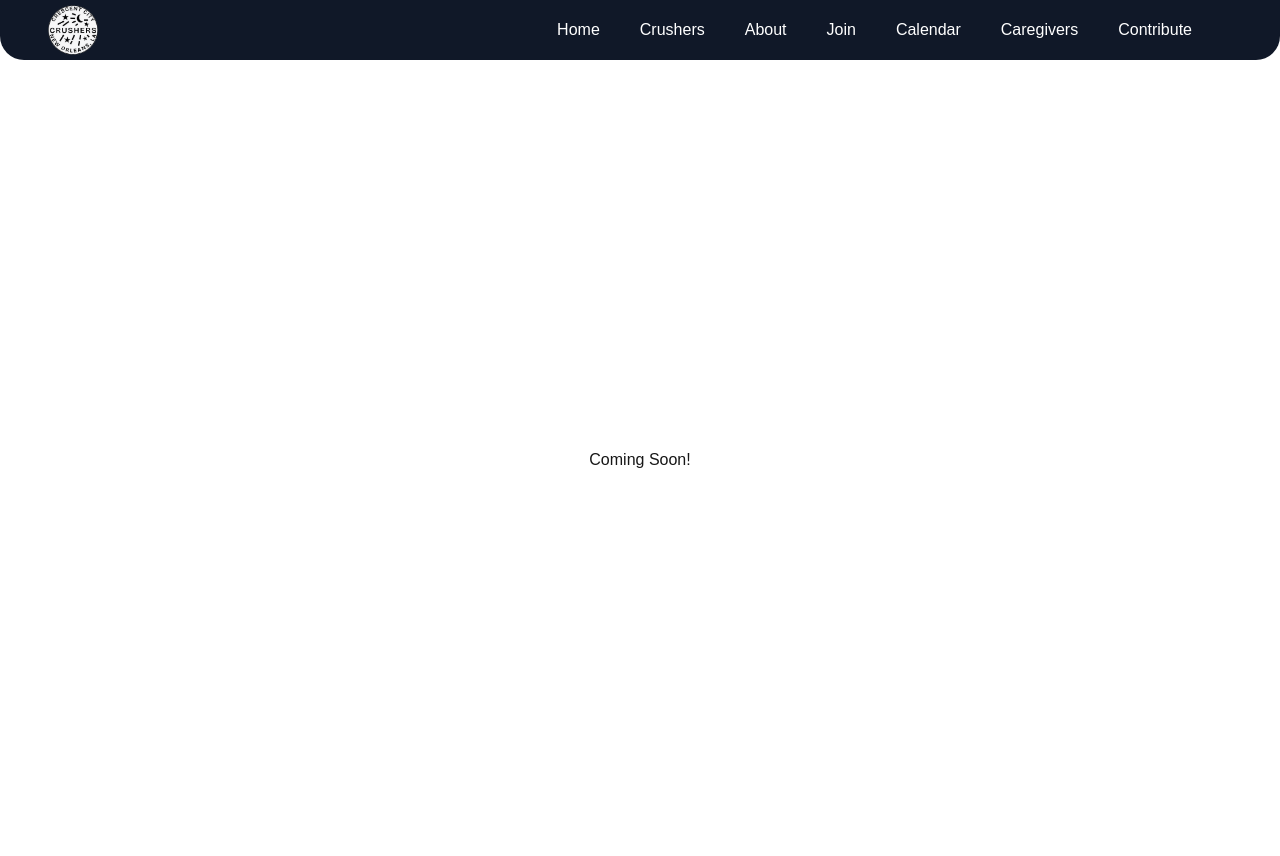
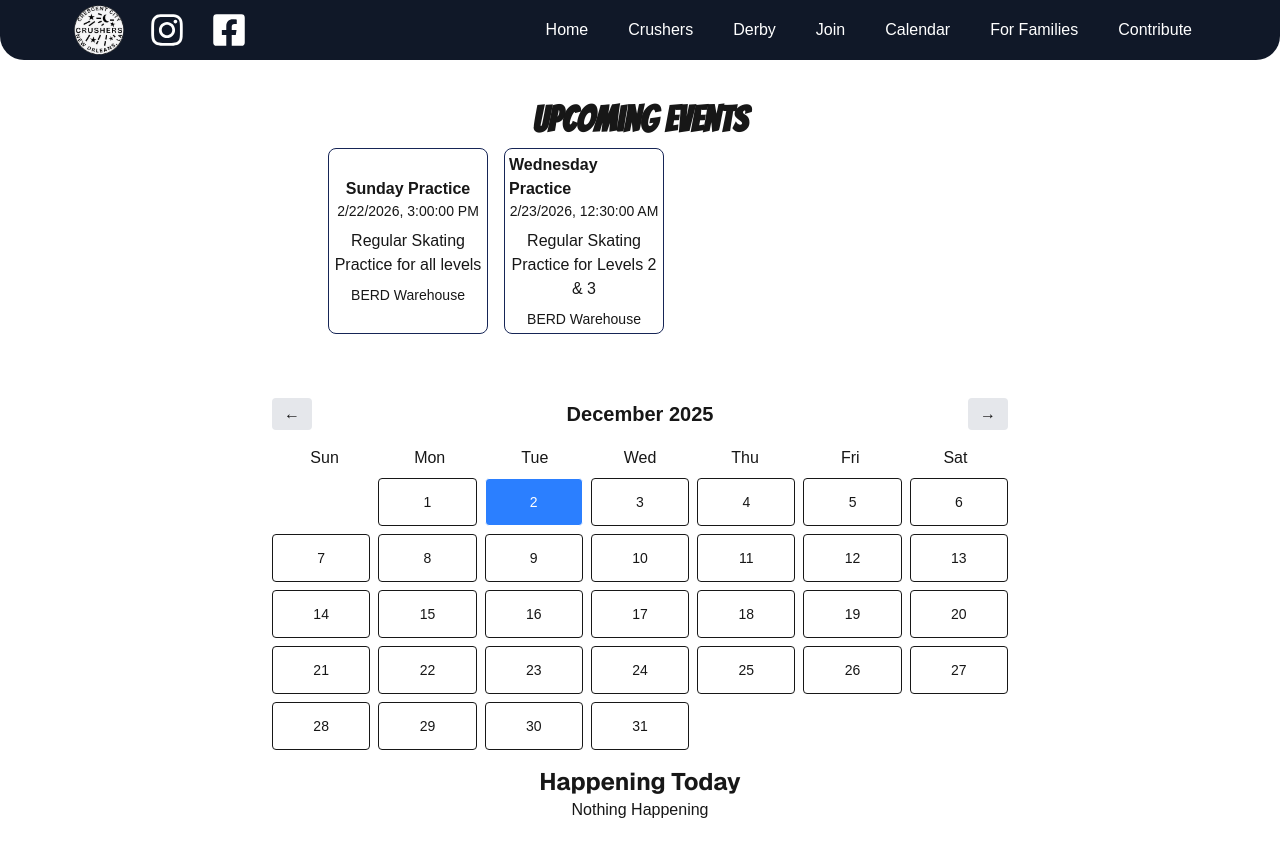
Before and after one commit to Crescent-City-Crushers-JRD/crushers-central, a Next.js app: page /calendar in a window 1280 px wide. Shown: the top 856 px of the page. Built offline with nearby package versions, Linux system fonts and the light colour scheme.

Commit message:
Adds Events Pages, adds facebook and insta links

```diff
--- a/app/calendar/page.js
+++ b/app/calendar/page.js
@@ -1,3 +1,51 @@
+"use client"
+import MonthCalendar from "@/app/components/MonthCalendar";
+import EventsCards from "@/app/components/EventsCards";
+import {useEffect, useState} from "react";
+
 export default function CalendarPage() {
-    return (<div className={"w-full h-screen flex flex-col justify-center items-center"}>Coming Soon!</div>)
+    const [selectedDate, setSelectedDate] = useState(new Date());
+    const [dateEvents, setDateEvents] = useState(null);
+
+
+    const sampleUpcomingEvents = [{
+        id: 1,
+        ccEventName: "Sunday Practice",
+        ccEventDate: "2026-02-22",
+        ccEventStart: "2026-02-22T09:00:00-06:00",
+        ccEventEnd: "2026-02-22T011:00:00-06:00",
+        ccEventDescription: "Regular Skating Practice for all levels",
+        ccEventLocation: "BERD Warehouse",
+    },
+        {
+            id: 2,
+            ccEventName: "Wednesday Practice",
+            ccEventDate: "2026-02-25",
+            ccEventStart: "2026-02-22T18:30:00-06:00",
+            ccEventEnd: "2026-02-22T011:20:30-06:00",
+            ccEventDescription: "Regular Skating Practice for Levels 2 & 3",
+            ccEventLocation: "BERD Warehouse",
+        }
+    ];
+    const [upcomingEvents, setUpcomingEvents] = useState(sampleUpcomingEvents);
+
+    useEffect(() => {
+
+    },[])
+
+    const handleDate = (date) => {
+        console.log("Date As Recorded By Calendar Page:", date);
+        const newDate = new Date(date);
+        setSelectedDate(newDate);
+    }
+
+    const today = new Date();
+
+    return (<div className={"w-full h-screen flex flex-col justify-start pt-10 items-center"}>
+        <h2 className={"text-4xl font-bold font-banger"}>Upcoming Events</h2>
+        <EventsCards ccEvents={upcomingEvents} />
+        <MonthCalendar onDateSelect={handleDate} />
+        <h2 className={"text-2xl font-bold font-sans"}>{selectedDate.toDateString() !== today.toDateString()   ? `Happening on ${selectedDate.toLocaleDateString()}` : `Happening Today`}</h2>
+        <EventsCards ccEvents={dateEvents} />
+        </div>)
 }
--- /dev/null
+++ b/app/components/EventCard.js
@@ -0,0 +1,12 @@
+"use client"
+export default function EventCard({ccEvent}) {
+    const eventStart = new Date(ccEvent.ccEventStart);
+    return (
+        <div className="flex flex-col justify-center items-center w-1/4 border min-w-[180] border-blue-950 rounded-lg p-1 m-2">
+            <h3 className={"font-bold"}>{ccEvent.ccEventName}</h3>
+            <p className={"pb-2 text-sm"}>{eventStart.toLocaleString()}</p>
+            <p className={"text-center pb-2"}>{ccEvent.ccEventDescription}</p>
+            <p className={"text-sm"}>{ccEvent.ccEventLocation}</p>
+        </div>
+    )
+}
--- /dev/null
+++ b/app/components/EventsCards.js
@@ -0,0 +1,19 @@
+"use client"
+
+import EventCard from "@/app/components/EventCard";
+
+export default function EventsCards({ ccEvents }) {
+    if (ccEvents === null) {
+        return <div>Nothing Happening</div>;
+    }
+    const cards = ccEvents.map((ccEvent)=> {
+        return (
+            <EventCard key={ccEvent.id} ccEvent={ccEvent} />
+        )
+    })
+    return (
+        <div className="flex flex-row overflow-x-scroll w-1/2 mb-10">
+            {cards.length === 0 ? <div>Nothing Happening</div> : cards}
+        </div>
+    )
+}
--- /dev/null
+++ b/app/components/MonthCalendar.js
@@ -0,0 +1,108 @@
+"use client";
+
+import { useState } from "react";
+
+export default function MonthCalendar({ onDateSelect }) {
+    const [currentDate, setCurrentDate] = useState(new Date());
+    const [selectedDate, setSelectedDate] = useState("");
+
+    const year = currentDate.getFullYear();
+    const month = currentDate.getMonth();
+
+    const firstDayOfMonth = new Date(year, month, 1);
+    const lastDayOfMonth = new Date(year, month + 1, 0);
+
+    const startDayIndex = firstDayOfMonth.getDay(); // 0 (Sun) - 6 (Sat)
+    const totalDays = lastDayOfMonth.getDate();
+
+    const daysInGrid = [];
+
+    // Empty cells before month starts
+    for (let i = 0; i < startDayIndex; i++) {
+        daysInGrid.push(null);
+    }
+
+    // Actual days
+    for (let day = 1; day <= totalDays; day++) {
+        daysInGrid.push(new Date(year, month, day));
+    }
+
+    const formatDateKey = (date) => {
+        return `${date.getFullYear()}-${date.getMonth()}-${date.getDate()}`;
+    };
+
+    const handleClick = (date) => {
+        const key = formatDateKey(date);
+        setSelectedDate(key);
+        onDateSelect(date);
+    };
+
+    const goToPreviousMonth = () => {
+        setCurrentDate(new Date(year, month - 1, 1));
+    };
+
+    const goToNextMonth = () => {
+        setCurrentDate(new Date(year, month + 1, 1));
+    };
+
+    const monthLabel = currentDate.toLocaleString("default", {
+        month: "long",
+        year: "numeric",
+    });
+
+    const today = formatDateKey(new Date());
+
+    return (
+        <div className="w-full max-w-3xl mx-auto p-4">
+            {/* Header */}
+            <div className="flex justify-between items-center mb-4">
+                <button
+                    onClick={goToPreviousMonth}
+                    className="px-3 py-1 bg-gray-200 rounded not-selectable"
+                >
+                    ←
+                </button>
+
+                <h2 className="text-xl font-semibold">{monthLabel}</h2>
+
+                <button
+                    onClick={goToNextMonth}
+                    className="px-3 py-1 bg-gray-200 rounded not-selectable"
+                >
+                    →
+                </button>
+            </div>
+
+            {/* Weekday labels */}
+            <div className="grid grid-cols-7 text-center font-medium mb-2">
+                {["Sun", "Mon", "Tue", "Wed", "Thu", "Fri", "Sat"].map((day) => (
+                    <div key={day}>{day}</div>
+                ))}
+            </div>
+
+            {/* Calendar grid */}
+            <div className="grid grid-cols-7 gap-2">
+                {daysInGrid.map((date, index) => {
+                    if (!date) {
+                        return <div key={index} />;
+                    }
+
+                    const key = formatDateKey(date);
+                    const isSelected = (key === selectedDate);
+                    return (
+                        <button
+                            key={key}
+                            onClick={() => handleClick(date)}
+                            className={`h-12 rounded border text-sm
+                ${key === today ? "bg-blue-500 text-white" : "bg-white"}
+                ${isSelected ? "border-3" : "border"}
+                hover:bg-blue-100`}
+                        >
+                            {date.getDate()}
+                        </button>
+                    );
+                })}
+            </div>
+        </div>
+    );
+}
--- a/app/components/gallery.js
+++ b/app/components/gallery.js
@@ -205,7 +205,7 @@ export default function SlidingGallery() {
                     })}
                 </div>
                 <div>
-                    <p className="w-full text-center mt-10 italic">Not Pictured: ChupaCabra #9, Ruby Riot #15, Chromozen #21, Raditz Roller, Ollie Pop</p>
+                    <p className="w-full text-center mt-10 italic">Not Pictured: ChupaCabra #9, Ruby Riot #15, Chromozen #21, Raditz Roller</p>
                 </div>
                 <div className="flex flex-wrap gap-4 relative mt-10">
                     <h2 className="w-full text-7xl text-center font-banger font-bold text-black mb-5">Coaches</h2>
@@ -228,6 +228,9 @@ export default function SlidingGallery() {
                             </div>
                         );
                     })}
+                </div>
+                <div>
+                    <p className="w-full text-center mt-10 italic">Not Pictured: Coach Crimzen</p>
                 </div>
                 <div className="flex flex-wrap gap-4 relative mt-20 hidden">
                     <h2 className="w-full text-4xl text-center font-banger font-bold text-black mb-5">Referees</h2>
--- a/app/components/navbar.js
+++ b/app/components/navbar.js
@@ -3,6 +3,7 @@
 import Image from "next/image";
 import Link from "next/link";
 import { forwardRef, useState } from "react";
+import { FaInstagram, FaFacebookSquare } from "react-icons/fa";
 
 export default forwardRef(function Navbar(props, ref) {
     const [open, setOpen] = useState(false);
@@ -10,10 +11,10 @@ export default forwardRef(function Navbar(props, ref) {
     const navLinks = [
         { id: 0, title: "Home", link: "/" },
         { id: 1, title: "Crushers", link: "/team" },
-        { id: 2, title: "About", link: "/about" },
+        { id: 2, title: "Derby", link: "/about" },
         { id: 3, title: "Join", link: "/join" },
         { id: 4, title: "Calendar", link: "/calendar" },
-        { id: 5, title: "Caregivers", link: "/parents" },
+        { id: 5, title: "For Families", link: "/parents" },
         { id: 6, title: "Contribute", link: "/support" },
     ];
 
@@ -42,7 +43,7 @@ export default forwardRef(function Navbar(props, ref) {
             className="bg-gray-900 text-white h-[60px] flex items-center justify-between px-6 md:px-12 rounded-b-3xl z-50 relative"
         >
             {/* Logo */}
-            <div className="flex-shrink-0 flex items-center">
+            <div className="flex-shrink-0 w-56 flex items-center justify-evenly">
                 <Link href="/">
                     <Image
                         width="50"
@@ -51,6 +52,12 @@ export default forwardRef(function Navbar(props, ref) {
                         alt="Logo"
                         className="cursor-pointer"
                     />
+                </Link>
+                <Link href="https://www.instagram.com/crescentcitycrushers/">
+                    <span className={`text-4xl`}><FaInstagram /></span>
+                </Link>
+                <Link href="https://www.facebook.com/Crescentcityjuniorrollerderby">
+                    <span className={`text-4xl`}><FaFacebookSquare /></span>
                 </Link>
             </div>
 
--- a/app/join/page.js
+++ b/app/join/page.js
@@ -1,3 +1,15 @@
 export default function JoinUsPage() {
-    return (<div className={"w-full h-screen flex flex-col justify-center items-center"}>Coming Soon!</div>)
+    return (
+        <div className={"w-full h-screen flex flex-col justify-center items-center"}>
+            <h1 className={"text-4xl font-bold leading-tight"}>
+                Want to join?
+            </h1>
+            <div className={"flex flex-col justify-start"}>
+                <p>The Crescent City Crushers are open to all and any kid of any skill level, between the ages of 7 and 17,
+                    whether you'd like to skate for fun or participate in competitive, full-impact, Roller Derby matches.</p>
+                <p>
+                    Crushers follow the JRDA Level System for training and assessing Skaters for different levels of
+                </p>
+            </div>
+        </div>)
 }
```
Also changed, not shown: package.json (+4 -3 lines), app/admin/events/page.js (added), app/admin/page.js (added), app/admin/skaters/page.js (added), app/admin/skills/page.js (added), 1 other file (tests, documents, lock files or other folders).
